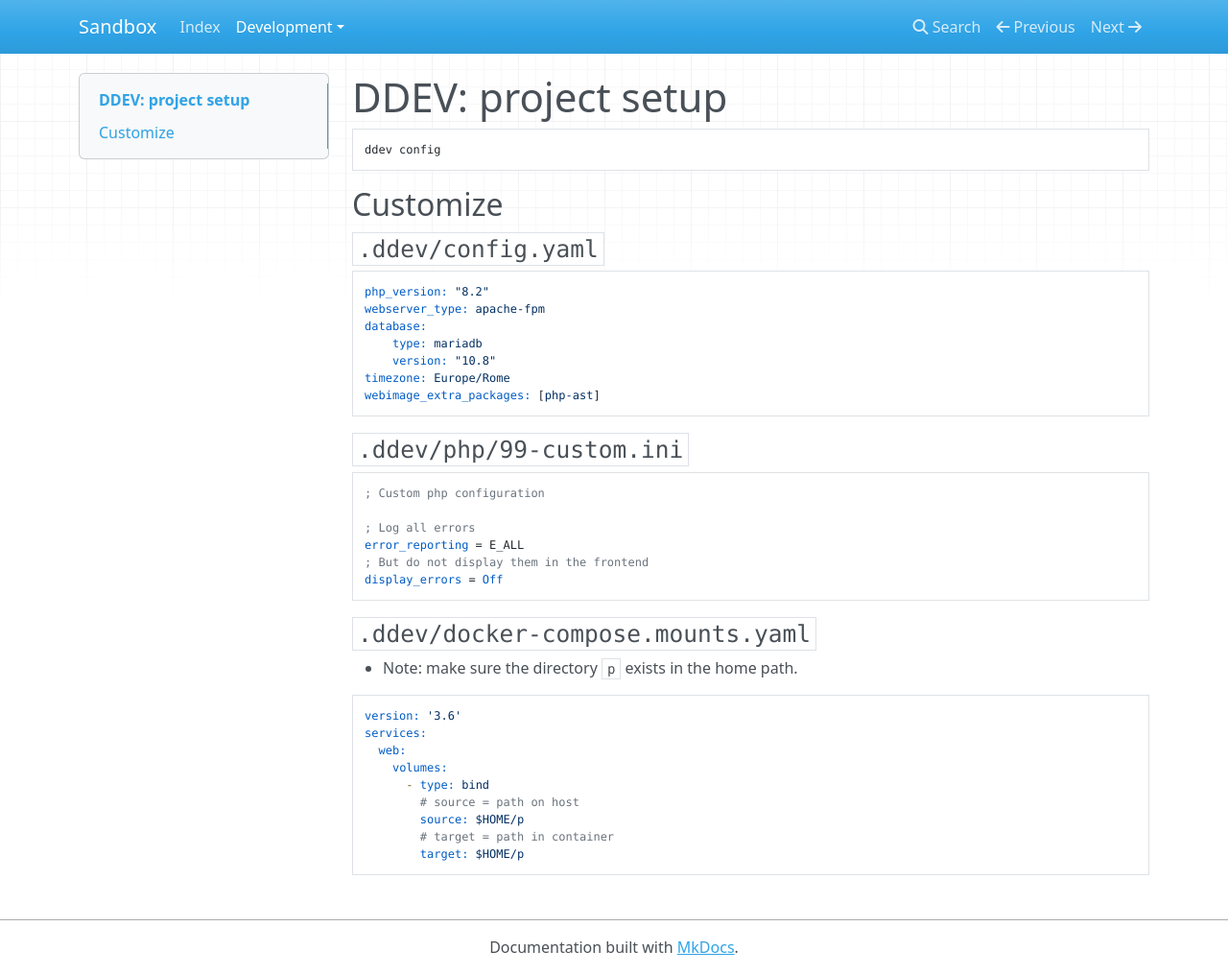
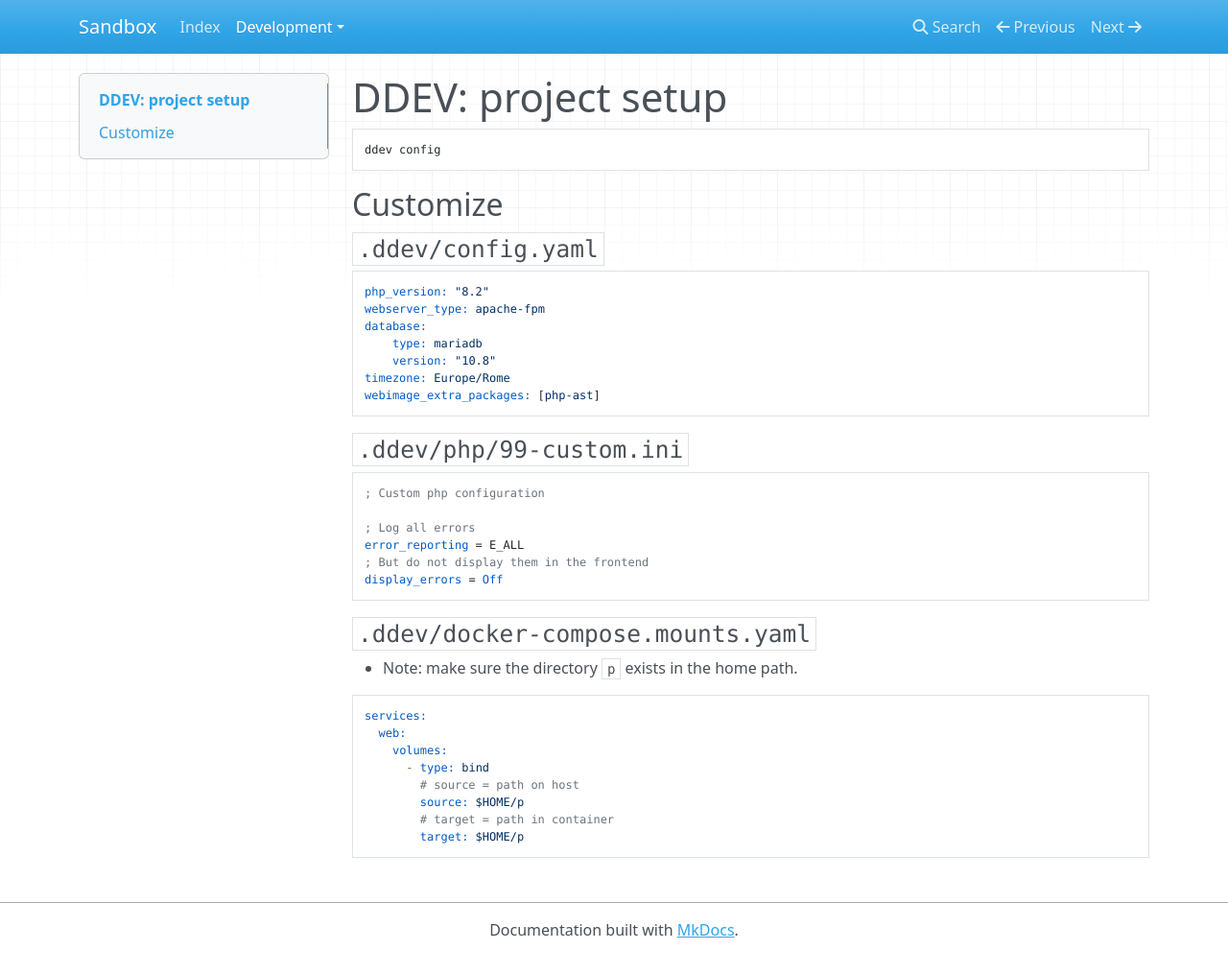
Before and after one commit to webservco/sandbox, an MkDocs documentation site: the page built from docs/Development/Environment/DDEV/ddev_setup.md, in a window 1280 px wide and 1015 px high. Shown: the whole window at 96% size. Built offline with MkDocs 1.6.1, drawn with Linux system fonts in a browser that asks for light colours; nearby versions of some CDN libraries.

Commit message:
Remove deprecated version string

````diff
--- a/docs/Development/Environment/DDEV/ddev_setup.md
+++ b/docs/Development/Environment/DDEV/ddev_setup.md
@@ -34,7 +34,6 @@ display_errors = Off
 - Note: make sure the directory `p` exists in the home path.
 
 ```yaml
-version: '3.6'
 services:
   web:
     volumes:
````
